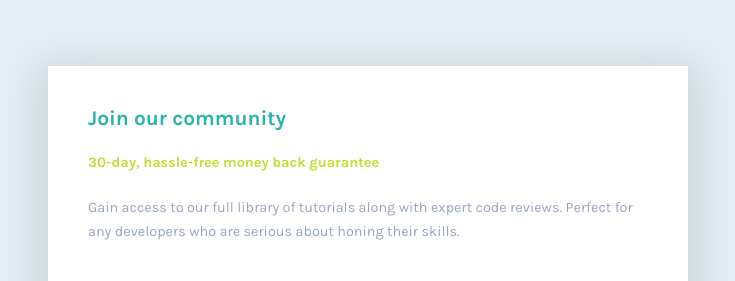
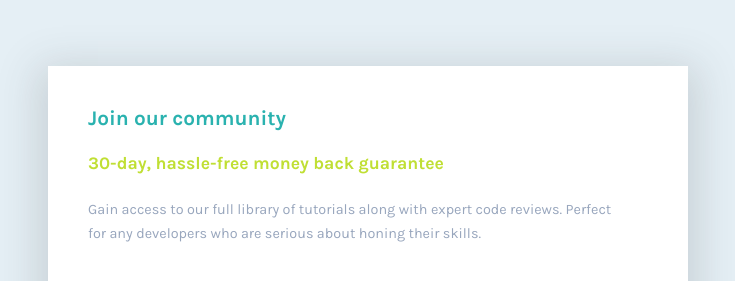
Before and after one commit to Asya0601/single-price-grid-component-master, a plain HTML site: page index.html in a window 1280 px wide. Shown: the part 126-407 px from the top of the page, without its empty margins (272-1007 px from the left). Drawn offline with Linux system fonts and the light colour scheme.

Commit message:
Update styles.css

```diff
--- a/styles.css
+++ b/styles.css
@@ -108,11 +108,14 @@ body{
 
 .main_section_p{
     color: var(--grayishBlue);
+
+    width: 95%;
 }
 
 .main_section_p_span{
     color: var(--brightYellow);
 
+    font-size: 1.1rem;
     font-weight: 700;
 }
 
```
